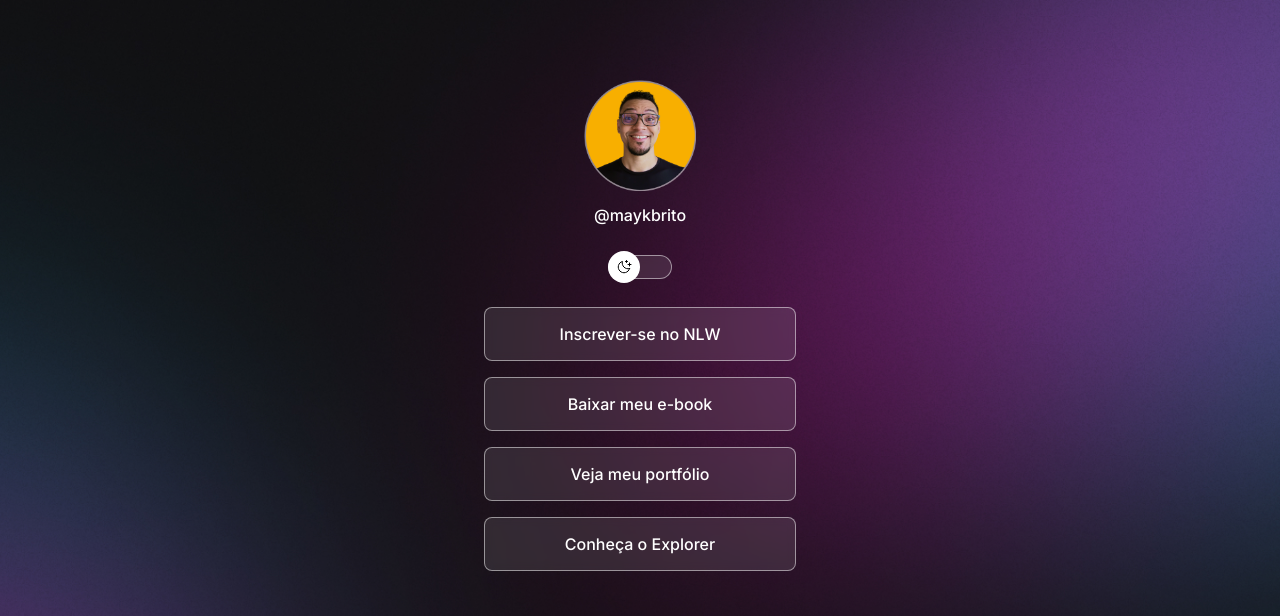
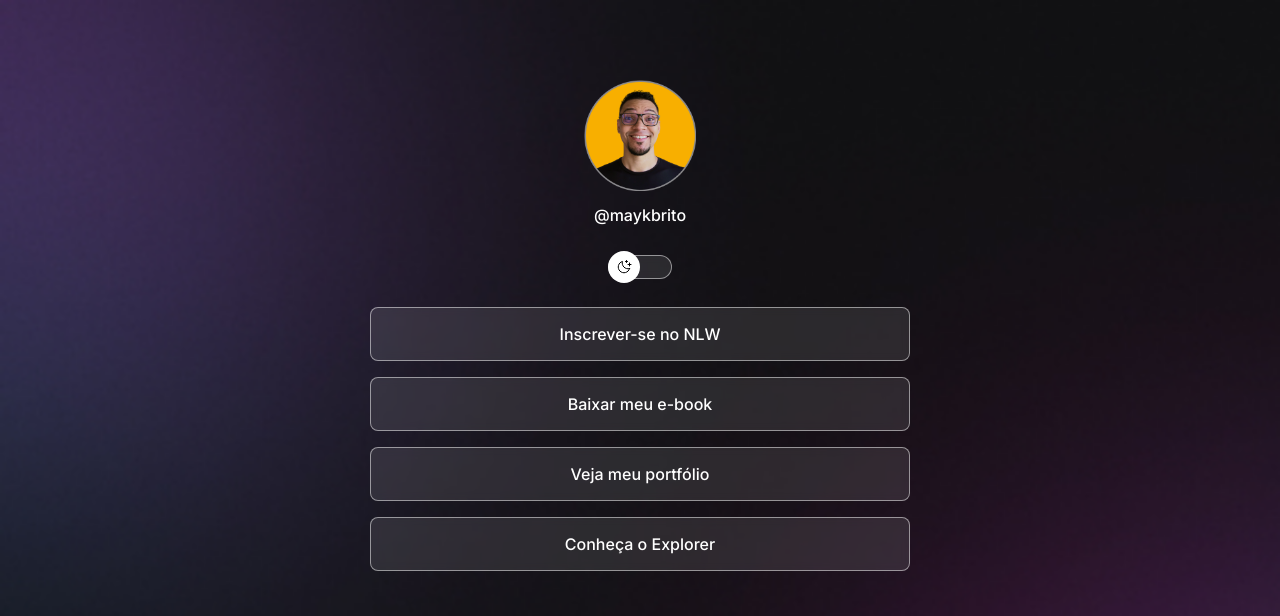
Before and after one commit to rphlz/devlinks, a plain HTML site: page index.html in a window 1280 px wide. Shown: the top 616 px of the page. Drawn offline with nearby package versions, Linux system fonts and the light colour scheme.

Commit message:
adjust container width

```diff
--- a/style.css
+++ b/style.css
@@ -6,7 +6,7 @@
 
 :root {
   --text-color: white;
-  --bg-url: url(./assets/bg-desktop.jpg);
+  --bg-url: url(./assets/bg-mobile.jpg);
   --stroke-color: rgba(255, 255, 255, 0.5);
   --surface-color: rgba(255, 255, 255, 0.1);
   --surface-color-hover: rgba(255, 255, 255, 0.05);
@@ -16,7 +16,7 @@
 
 .light {
   --text-color: black;
-  --bg-url: url(./assets/bg-desktop-light.jpg);
+  --bg-url: url(./assets/bg-mobile-light.jpg);
   --stroke-color: rgba(0, 0, 0, 0.5);
   --surface-color: rgba(0, 0, 0, 0.05);
   --surface-color-hover: rgba(0, 0, 0, 0.02);
@@ -25,13 +25,6 @@
 }
 
 body {
-  /*
-  background-image: url(./assets/bg-mobile.jpg);
-  background-repeat: no-repeat;
-  background-position: top center;
-  background-size: cover;
-  */
-
   background: var(--bg-url) no-repeat top center/cover;
 }
 
@@ -41,15 +34,13 @@ body * {
 }
 
 #container {
-  width: 360px;
-  /* height: 712px; >>> No CSS não precisamos especificar a altura, porque ela é fluida de acordo com a quantidade de materiais nas caixas*/
-  /* border: 1px solid red; */
+  width: 100%;
+  max-width: 588px;
   margin: 56px auto 0px;
   padding: 0 24px;
 }
 
 /* profile */
-/* Podemos colocar o alinhamento na ID pai ou usar o display:block; + margin:auto; nas IDs filhas*/
 #profile {
   text-align: center;
   padding: 24px;
@@ -66,7 +57,6 @@ body * {
 }
 
 /* switch */
-
 #switch {
   position: relative;
   width: 64px;
```
